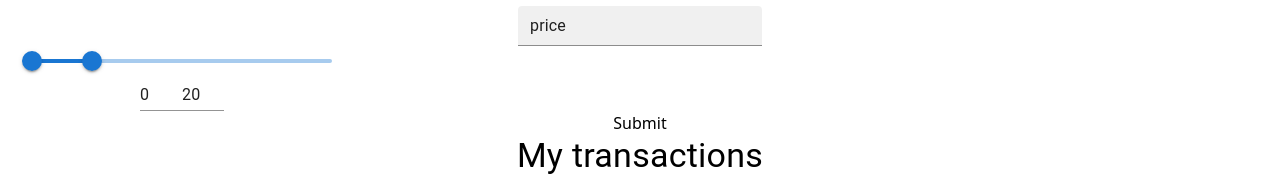
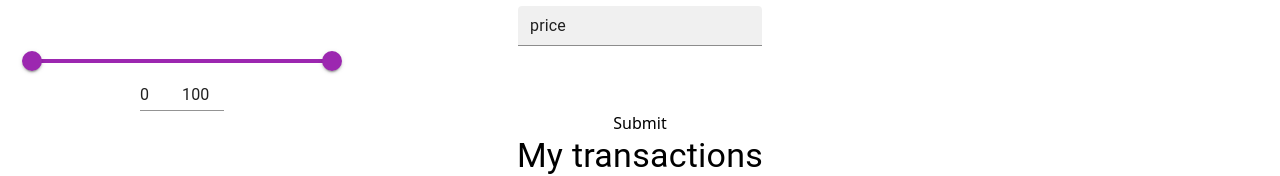
Before and after one commit to adityasatyadeep/budgit, a React (Vite) app in the folder frontend/: page /history in a window 1280 px wide. Shown: the part 146-322 px from the top of the page. Built offline with nearby package versions, Linux system fonts and the light colour scheme; no server answers; the HTML template or start-up script is replaced by a standard one.

Commit message:
fixed slider

```diff
--- a/frontend/src/components/FilterBar.jsx
+++ b/frontend/src/components/FilterBar.jsx
@@ -4,7 +4,7 @@ import MultipleSelect from './MultipleSelect';
 import SubmitButton from './SubmitButton';
 import RangeSlider from './RangeSlider';
 
-const FilterBar = ( { onChange, onSubmit }) => {
+const FilterBar = ( { onChange, onSubmit, handlePriceRange}) => {
 
   return (
     <div>
@@ -19,8 +19,8 @@ const FilterBar = ( { onChange, onSubmit }) => {
             size="small"
         />
 
-        <RangeSlider onChange = {onChange}/>
-        <SubmitButton onSubmit = {onSubmit}/>
+        <RangeSlider onChange = {handlePriceRange} />
+        <SubmitButton onSubmit = {onSubmit} />
 
 
     </div>
--- a/frontend/src/components/History.jsx
+++ b/frontend/src/components/History.jsx
@@ -7,6 +7,7 @@ import FilterBar from './FilterBar';
 const History = () => {
     const [rows, setRows] = useState([]);
     const [loading, setLoading] = useState(true);
+    const [priceRange,setPriceRange] = useState([0,100]);
 
     const userId = 1; // Replace with the actual user ID you want to use
 
@@ -25,7 +26,9 @@ const History = () => {
       hour12: true
     };
 
-
+    const handlePriceRange = (range) => {
+      setPriceRange(range);
+    }
     const handleChangeOfFilters = (name, value) => {
       // const { name, value } = e.target;
       setFilters2({
@@ -37,11 +40,11 @@ const History = () => {
 
     const fetchData = async () => {
       try {
-
-        console.log({categories: filters2["categories"].join(), min_price: filters2["min_price"], max_price: filters2["max_price"] })
+        let sortRange = priceRange.sort();
+        console.log({categories: filters2["categories"].join(), min_price: sortRange[0], max_price: sortRange[1] })
 
         const response = await axios.get(`http://127.0.0.1:5000/getItems`, {
-          params: { user_id: userId, categories: filters2["categories"].join(), min_price: filters2["min_price"], max_price: filters2["max_price"]},
+          params: { user_id: userId, categories: filters2["categories"].join(), min_price: priceRange[0], max_price: priceRange[1]},
         });
 
         // Ensure each row has a unique 'id' property
@@ -102,7 +105,7 @@ const History = () => {
 
     return (
       <>
-      <FilterBar onChange={handleChangeOfFilters} onSubmit={handleSubmit}/>
+      <FilterBar onChange={handleChangeOfFilters} handlePriceRange={handlePriceRange} onSubmit={handleSubmit}/>
       <Container>
         <Typography variant="h4" gutterBottom>
           My transactions
--- a/frontend/src/components/RangeSlider.jsx
+++ b/frontend/src/components/RangeSlider.jsx
@@ -13,32 +13,24 @@ const Input = styled(MuiInput)`
 `;
 
 const RangeSlider = ({ onChange }) => {
-  const [value, setValue] = React.useState([0, 20]);
+  const [value, setValue] = React.useState([0, 100]);
 
 
 
   const handleChange = (event, newValue) => {
     setValue(newValue);
-    console.log("newValue", newValue)
-    onChange("min_price", Math.min(...value));
-    onChange("max_price", Math.max(...value));
+    console.log("newValue", newValue);
+    onChange(newValue);
   };
 
   const handleInput0Change = (event) => {
-    setValue([event.target.value, value[1]])
-    onChange("min_price", Math.min(...value));
-    console.log("handleInput0")
-
-
-    onChange("max_price", Math.max(...value));
+    setValue([event.target.value, value[1]]);
+    onChange([event.target.value, value[1]]);
   };
 
   const handleInput1Change = (event) => {
-    setValue([value[0], event.target.value])
-    onChange("min_price", Math.min(...value));
-
-    onChange("max_price", Math.max(...value));
-
+    setValue([value[0], event.target.value]);
+    onChange([value[0], event.target.value]);
   };
 
   return (
@@ -50,6 +42,7 @@ const RangeSlider = ({ onChange }) => {
         valueLabelDisplay="auto"
         getAriaValueText={valuetext}
         min={0} max={100}
+        color="secondary"
       />
 
 
```
